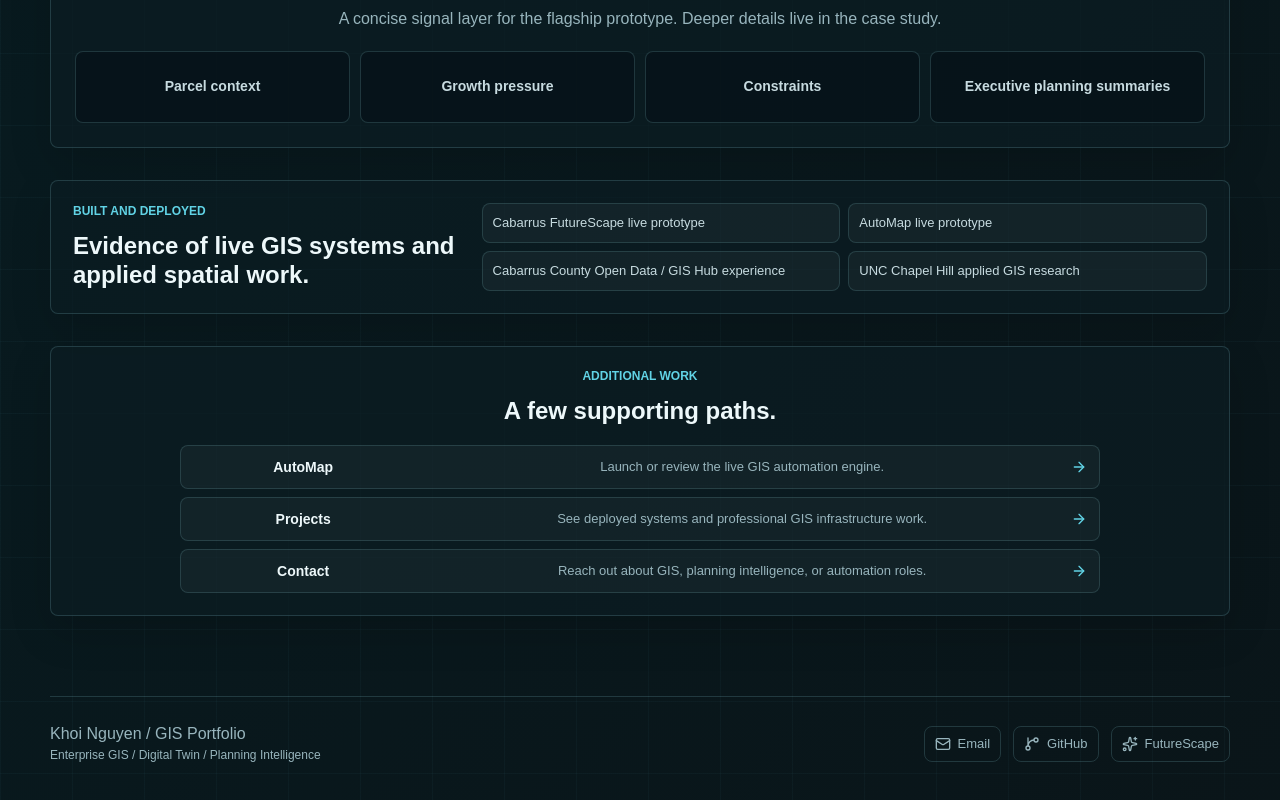
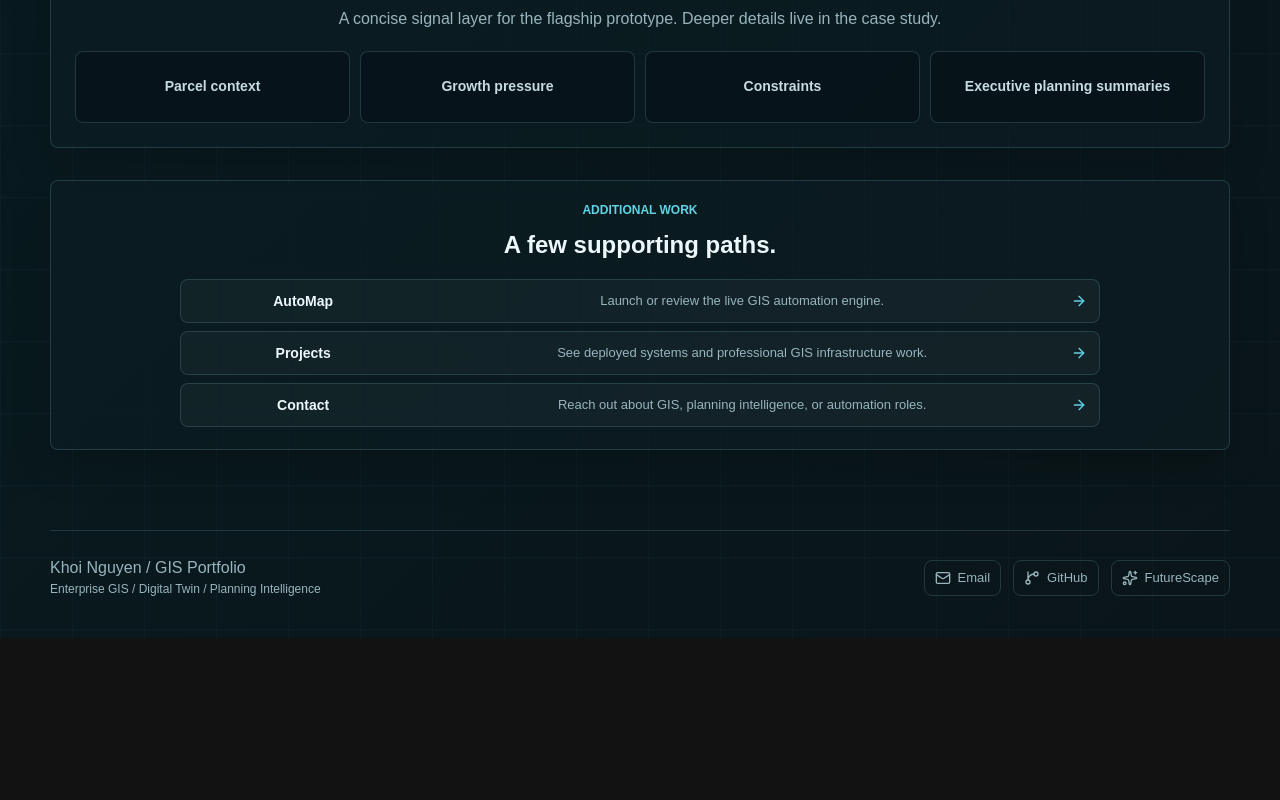
Before and after one commit to khoi9034/portfoliov2, a Next.js app: page / in a window 1280 px wide. Shown: the part 1675-2475 px from the top of the page. After the commit the page ends 2313 px from the top, so only its background shows below. Built offline with nearby package versions, Linux system fonts and the light colour scheme.

Commit message:
Polish portfolio UI and add open data link

```diff
--- a/app/globals.css
+++ b/app/globals.css
@@ -1512,41 +1512,6 @@ p {
   color: var(--cyan);
 }
 
-.live-proof-bar {
-  display: grid;
-  grid-template-columns: minmax(0, 0.7fr) minmax(0, 1.3fr);
-  gap: 18px;
-  align-items: center;
-  margin-top: 32px;
-  border: 1px solid var(--line);
-  border-radius: 8px;
-  padding: 22px;
-  background: rgba(12, 29, 35, 0.64);
-  box-shadow: 0 16px 42px rgba(0, 0, 0, 0.14);
-}
-
-.live-proof-bar h2 {
-  margin-bottom: 0;
-  font-size: 24px;
-  line-height: 1.18;
-}
-
-.proof-grid {
-  display: grid;
-  grid-template-columns: repeat(2, minmax(0, 1fr));
-  gap: 8px;
-}
-
-.proof-grid span {
-  border: 1px solid rgba(143, 214, 224, 0.16);
-  border-radius: 8px;
-  padding: 10px;
-  color: var(--soft);
-  background: rgba(255, 255, 255, 0.04);
-  font-size: 13px;
-  line-height: 1.4;
-}
-
 .launch-button {
   border-color: rgba(139, 207, 168, 0.52);
 }
@@ -1606,74 +1571,6 @@ p {
 
 .project-category {
   scroll-margin-top: 110px;
-}
-
-.projects-cfs-spotlight {
-  display: grid;
-  grid-template-columns: 1fr;
-  gap: 24px;
-  align-items: center;
-  justify-items: center;
-  border: 1px solid var(--line);
-  border-radius: 8px;
-  padding: 24px;
-  background:
-    linear-gradient(180deg, rgba(17, 39, 46, 0.9), rgba(8, 20, 24, 0.84)),
-    linear-gradient(90deg, rgba(97, 211, 229, 0.08), transparent);
-  box-shadow: var(--shadow);
-}
-
-.projects-cfs-copy {
-  display: flex;
-  flex-direction: column;
-  align-items: center;
-  min-width: 0;
-  max-width: 900px;
-  text-align: center;
-}
-
-.projects-cfs-copy h2 {
-  margin-bottom: 14px;
-  font-size: 34px;
-  line-height: 1.12;
-}
-
-.projects-cfs-copy > p:not(.eyebrow):not(.local-link-note) {
-  max-width: 820px;
-  color: var(--soft);
-  font-size: 16px;
-  line-height: 1.7;
-}
-
-.projects-cfs-copy .method-grid {
-  margin: 18px 0;
-}
-
-.projects-cfs-actions {
-  display: flex;
-  flex-wrap: wrap;
-  gap: 12px;
-  align-items: center;
-  justify-content: center;
-  margin-top: auto;
-}
-
-.projects-cfs-spotlight .flagship-dashboard {
-  width: min(100%, 1040px);
-  min-height: 400px;
-}
-
-.projects-cfs-spotlight .dashboard-layout {
-  grid-template-columns: minmax(0, 1fr) minmax(340px, 0.48fr);
-  min-height: 270px;
-}
-
-.projects-cfs-spotlight .dashboard-map {
-  min-height: 260px;
-}
-
-.projects-cfs-spotlight .dashboard-side {
-  grid-template-columns: repeat(2, minmax(0, 1fr));
 }
 
 .projects-research-cta {
@@ -3060,7 +2957,6 @@ p {
   .flagship-section,
   .resume-hero,
   .cfs-home .home-hero,
-  .projects-cfs-spotlight,
   .cfs-panel-system,
   .automap-interface,
   .hub-before-after,
@@ -3166,7 +3062,6 @@ p {
 
   .contact-cta,
   .additional-work,
-  .live-proof-bar,
   .projects-research-cta,
   .site-footer {
     align-items: flex-start;
@@ -3175,11 +3070,6 @@ p {
 
   .additional-work {
     display: grid;
-    grid-template-columns: 1fr;
-  }
-
-  .live-proof-bar,
-  .proof-grid {
     grid-template-columns: 1fr;
   }
 
--- a/app/page.tsx
+++ b/app/page.tsx
@@ -52,13 +52,6 @@ const additionalWork = [
     description: "Reach out about GIS, planning intelligence, or automation roles.",
     href: "/contact"
   }
-];
-
-const proofItems = [
-  "Cabarrus FutureScape live prototype",
-  "AutoMap live prototype",
-  "Cabarrus County Open Data / GIS Hub experience",
-  "UNC Chapel Hill applied GIS research"
 ];
 
 export default function Home() {
@@ -133,18 +126,6 @@ export default function Home() {
         </div>
       </section>
 
-      <section className="live-proof-bar" aria-labelledby="proof-title">
-        <div>
-          <p className="eyebrow">Built and deployed</p>
-          <h2 id="proof-title">Evidence of live GIS systems and applied spatial work.</h2>
-        </div>
-        <div className="proof-grid">
-          {proofItems.map((item) => (
-            <span key={item}>{item}</span>
-          ))}
-        </div>
-      </section>
-
       <section className="additional-work" aria-labelledby="additional-work-title">
         <div>
           <p className="eyebrow">Additional work</p>
--- a/src/data/links.ts
+++ b/src/data/links.ts
@@ -1,7 +1,7 @@
 export const projectLinks = {
   cfs: "https://cabarrus-future-scape.vercel.app/",
   automap: "https://auto-map-cyan.vercel.app/",
-  cabarrusOpenData: ""
+  cabarrusOpenData: "https://gis-cabarrus.opendata.arcgis.com/"
 };
 
 export const projectLaunches: Record<
@@ -14,12 +14,12 @@ export const projectLaunches: Record<
 > = {
   "cabarrus-futurescape": {
     href: projectLinks.cfs,
-    label: "Launch CFS",
+    label: "View CFS",
     status: "Live personal prototype. Not an official county system."
   },
   automap: {
     href: projectLinks.automap,
-    label: "Launch AutoMap",
+    label: "View AutoMap",
     status: "Live personal prototype. Active personal project."
   }
 };
```
Also changed, not shown: app/projects/page.tsx (+1 -20 lines), src/components/ProjectHero.tsx (+10 -5 lines).
